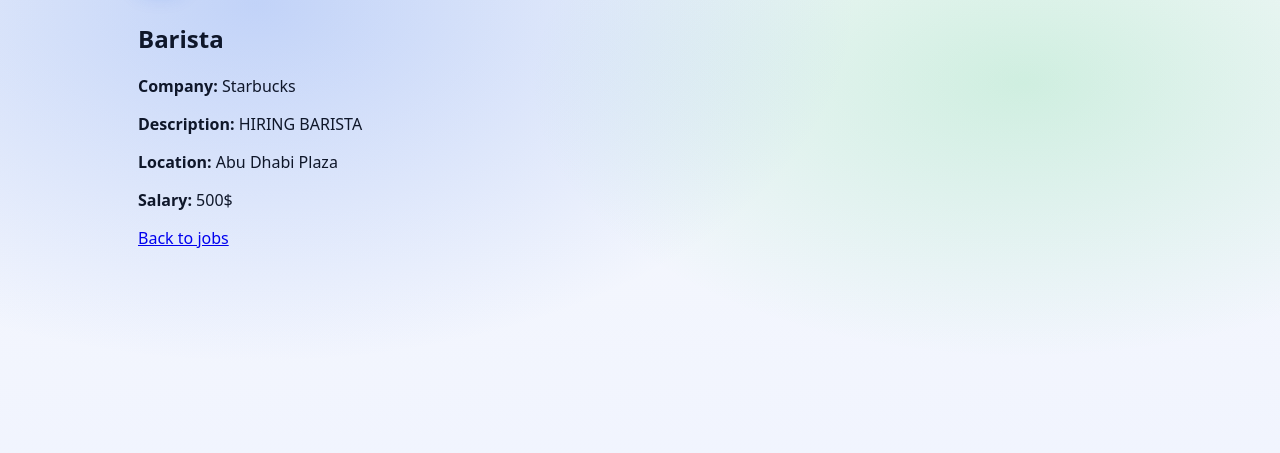
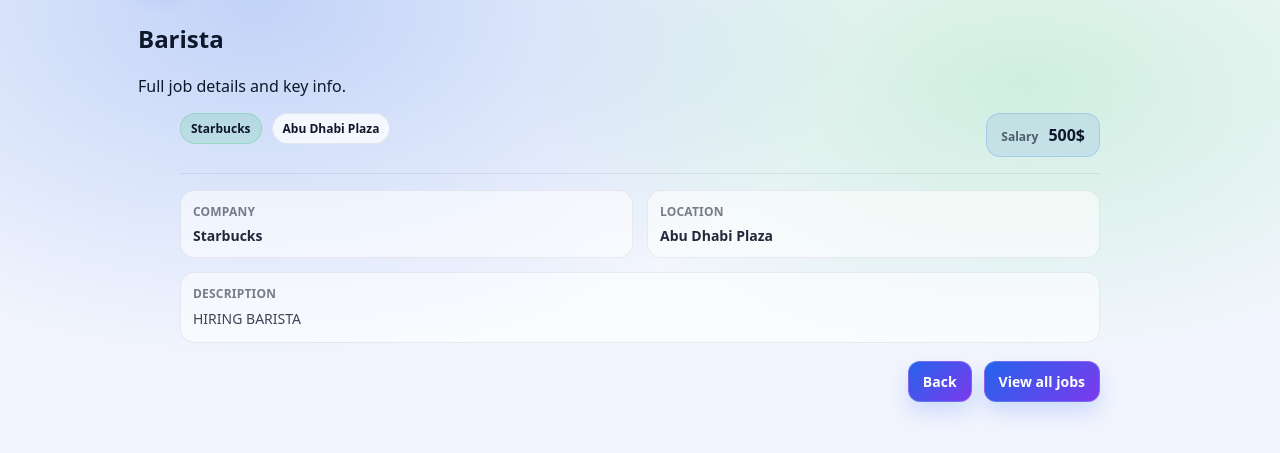
Before and after one commit to Job-Board67/Jobs, a Django app: page /1/ in a window 1280 px wide. Shown: the part 77-530 px from the top of the page. Run offline with Django 5.2, Linux system fonts and the light colour scheme; data comes from the database, SQL or seed files in the repository.

Commit message:
job detail

```diff
--- a/jobboard/job/static/style.css
+++ b/jobboard/job/static/style.css
@@ -208,3 +208,132 @@ body{
 @media (min-width: 1020px){
     .job-grid{ grid-template-columns: 1fr 1fr; }
 }
+/* ===== Job details ===== */
+.card-detail {
+  max-width: 920px;
+  margin: 0 auto;
+}
+
+.card-top {
+  display: flex;
+  align-items: flex-start;
+  justify-content: space-between;
+  gap: 16px;
+  flex-wrap: wrap;
+}
+
+.badge-row {
+  display: flex;
+  gap: 10px;
+  flex-wrap: wrap;
+  align-items: center;
+}
+
+.badge {
+  display: inline-flex;
+  align-items: center;
+  padding: 6px 10px;
+  border-radius: 999px;
+  font-size: 12px;
+  font-weight: 600;
+  background: rgba(255,255,255,0.75);
+  border: 1px solid rgba(15, 23, 42, 0.08);
+}
+
+.badge-soft {
+  background: rgba(34, 197, 94, 0.14);
+  border-color: rgba(34, 197, 94, 0.25);
+}
+
+.salary-pill {
+  margin-left: auto;
+  display: inline-flex;
+  align-items: baseline;
+  gap: 10px;
+  padding: 10px 14px;
+  border-radius: 14px;
+  background: rgba(37, 99, 235, 0.10);
+  border: 1px solid rgba(37, 99, 235, 0.18);
+}
+
+.salary-label {
+  font-size: 12px;
+  color: rgba(15, 23, 42, 0.65);
+  font-weight: 600;
+}
+
+.salary-value {
+  font-size: 16px;
+  font-weight: 800;
+}
+
+.divider {
+  height: 1px;
+  background: rgba(15, 23, 42, 0.08);
+  margin: 16px 0;
+}
+
+.detail-grid {
+  display: grid;
+  grid-template-columns: 1fr 1fr;
+  gap: 14px;
+}
+
+.detail-item {
+  padding: 12px 12px;
+  border-radius: 14px;
+  background: rgba(255,255,255,0.55);
+  border: 1px solid rgba(15, 23, 42, 0.07);
+}
+
+.detail-wide {
+  grid-column: 1 / -1;
+}
+
+.detail-label {
+  font-size: 12px;
+  color: rgba(15, 23, 42, 0.55);
+  font-weight: 700;
+  margin-bottom: 6px;
+  letter-spacing: 0.2px;
+  text-transform: uppercase;
+}
+
+.detail-value {
+  font-size: 14px;
+  color: rgba(15, 23, 42, 0.92);
+  font-weight: 600;
+}
+
+.detail-desc {
+  font-weight: 500;
+  line-height: 1.55;
+  color: rgba(15, 23, 42, 0.80);
+}
+
+.actions {
+  display: flex;
+  gap: 12px;
+  justify-content: flex-end;
+  margin-top: 18px;
+  flex-wrap: wrap;
+}
+
+/* Mobile */
+@media (max-width: 640px) {
+  .detail-grid {
+    grid-template-columns: 1fr;
+  }
+  .salary-pill {
+    width: 100%;
+    justify-content: space-between;
+  }
+  .actions {
+    justify-content: stretch;
+  }
+  .actions .btn,
+  .actions .btn-ghost {
+    width: 100%;
+    text-align: center;
+  }
+}
--- a/jobboard/job/templates/job_detail.html
+++ b/jobboard/job/templates/job_detail.html
@@ -3,12 +3,50 @@
 {% block title %}{{ job.title }}{% endblock %}
 
 {% block content %}
-<h2>{{ job.title }}</h2>
+<section class="section">
+  <div class="section-head">
+    <h1 class="section-title">{{ job.title }}</h1>
+    <p class="section-subtitle">Full job details and key info.</p>
+  </div>
 
-<p><strong>Company:</strong> {{ job.company.name }}</p>
-<p><strong>Description:</strong> {{ job.description }}</p>
-<p><strong>Location:</strong> {{ job.location }}</p>
-<p><strong>Salary:</strong> {{ job.salary_range|default:"Not specified" }}</p>
+  <article class="card card-detail">
+    <div class="card-top">
+      <div class="badge-row">
+        <span class="badge badge-soft">{{ job.company.name }}</span>
+        <span class="badge">{{ job.location }}</span>
+      </div>
 
-<a href="{% url 'job_list' %}">Back to jobs</a>
+      <div class="salary-pill">
+        <span class="salary-label">Salary</span>
+        <span class="salary-value">{{ job.salary_range }}</span>
+      </div>
+    </div>
+
+    <div class="divider"></div>
+
+    <div class="detail-grid">
+      <div class="detail-item">
+        <div class="detail-label">Company</div>
+        <div class="detail-value">{{ job.company.name }}</div>
+      </div>
+
+      <div class="detail-item">
+        <div class="detail-label">Location</div>
+        <div class="detail-value">{{ job.location }}</div>
+      </div>
+
+      <div class="detail-item detail-wide">
+        <div class="detail-label">Description</div>
+        <div class="detail-value detail-desc">
+          {{ job.description|linebreaksbr }}
+        </div>
+      </div>
+    </div>
+
+    <div class="actions">
+      <a class="btn btn-ghost" href="{% url 'job_list' %}">Back</a>
+      <a class="btn" href="{% url 'job_list' %}">View all jobs</a>
+    </div>
+  </article>
+</section>
 {% endblock %}
```
